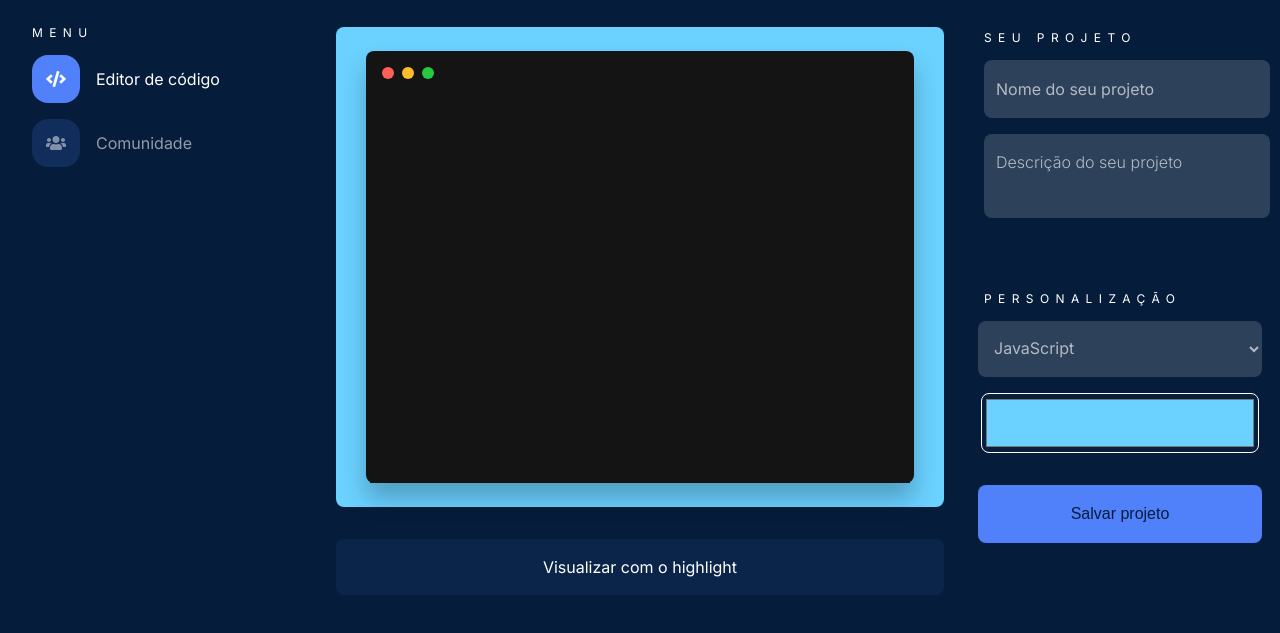
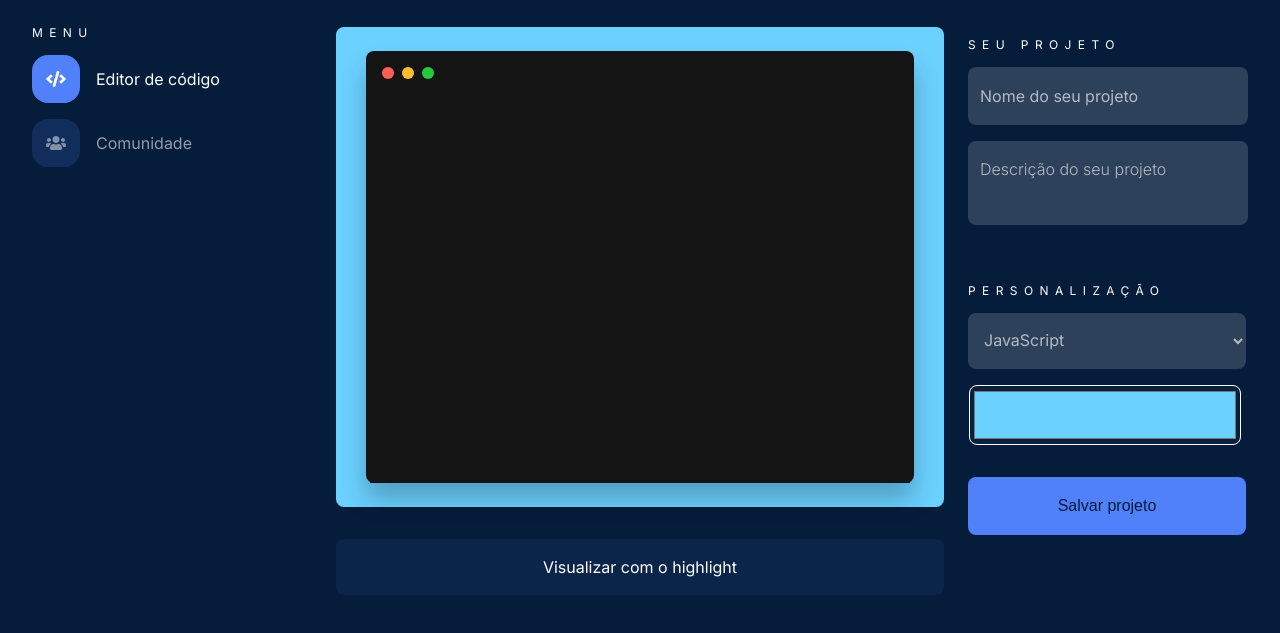
Before and after one commit to juamerico/desafio-alura-frontend, a plain HTML site: page index.html in a window 1280 px wide. Shown: the part 117-750 px from the top of the page. Drawn offline with Linux system fonts and the light colour scheme.

Commit message:
Tudo PERFEITAMENTE alinhado

```diff
--- a/css/base.css
+++ b/css/base.css
@@ -48,10 +48,10 @@ html {
 }
 
 main {
-    display: flex;
-    flex-flow: column wrap;
+    display: grid;
+    grid-template-columns: auto;
+    justify-items: center;
     align-items: center;
-    justify-content: center;
 }
 
 @media screen and (min-width: 768px) {
@@ -65,6 +65,6 @@ main {
         margin: 0 2rem;
         display: grid;
         grid-template-columns: 1fr 2fr 1fr;
-        grid-template-rows: auto;
+        grid-template-rows: auto auto auto;
     }
 }
--- a/css/centro.css
+++ b/css/centro.css
@@ -1,5 +1,6 @@
 .fundo-colorido {
     height: 70vh;
+    max-height: 500px;
     width: 90vw;
     margin-top: 2rem;
     background-color: var(--cor-select);
@@ -58,7 +59,7 @@
         place-self: start;
         justify-content: stretch;
         width: 100%;
-        grid-column: 2 / 3;
+        grid-area: 1 / 2 / 3 / 3;
     }
 
     .fundo-colorido {
--- a/css/centro_comunidade.css
+++ b/css/centro_comunidade.css
@@ -6,6 +6,7 @@
 
 .fundo-colorido {
     height: 50vh;
+    max-height: 300px;
     width: 90vw;
     margin-top: 2rem;
     background-color: var(--cor-projeto);
--- a/css/coluna_direita.css
+++ b/css/coluna_direita.css
@@ -1,15 +1,12 @@
-.coluna-direita {
-    position: absolute;
-    right: 50%;
-    transform: translateX(50%);
+.itens-menu-direito {
+    width: 100%;
 }
 
-.itens-menu-direito {
+.seu-projeto {
     width: 90vw;
-}
-.seu-projeto {
-    margin: 3rem 0;
-    margin-left: 1rem;
+    grid-row: 2 / 3;
+    margin-top: 2rem;
+    padding: 0;
 }
 
 .nome-projeto {
@@ -42,13 +39,13 @@ select option {
 }
 
 .personalizacao {
-    margin: 3rem 0;
-    margin: 0 1rem;
+    width: 90vw;
+    grid-row: 3 / 4;
+    margin-top: 2rem;
 }
 
 .seletor-cor {
     box-sizing: content-box;
-    margin: 1rem .25rem 0 .25rem;
 
     height: 3.5rem;
     border: 1px solid #ffffff;
@@ -58,7 +55,7 @@ select option {
 }
 
 .botao-salvar {
-    width: 90vw;
+    /* width: 90vw; */
     margin-bottom: 3rem;
     box-sizing: content-box;
 
@@ -73,19 +70,20 @@ select option {
 }
 
 @media screen and (min-width: 768px) {
-    .itens-menu-direito {
-        align-self: center;
+    .seu-projeto, .personalizacao {
+        margin-left: 0;
     }
 
-    .seu-projeto, .personalizacao {
-        margin-left: 0;
+    .seu-projeto {
+        place-self: center;
     }
 
     .personalizacao {
         width: 90vw;
         display: grid;
-        grid-template-columns: 15fr 1fr 15fr;
+        grid-template-columns: 1fr 1fr;
         grid-template-rows: auto auto auto;
+        column-gap: 1.5rem;
     }
 
     .personalizacao h3 {
@@ -98,30 +96,17 @@ select option {
     }
 
     .seletor-cor {
-        grid-area: 2 / 3 / 2 / 3;
+        grid-area: 2 / 2 / 2 / 2;
         width: 100%;
     }
 
     .botao-salvar {
-        grid-area: 3 / 1 / 3 / 4;
+        grid-area: 3 / 1 / 3 / 3;
         width: 100%;
     }
 }
 
 @media screen and (min-width: 1024px) {
-    .coluna-direita {
-        position: relative;
-        align-self: start;
-        margin-left: 2rem;
-
-        grid-column: 3 / 3;
-        grid-row: 1 / 3;
-
-        display: grid;
-        grid-template-columns: auto;
-        grid-template-rows: auto auto;
-    }
-
     .seu-projeto, .personalizacao {
         box-sizing: border-box;
         width: 100%;
@@ -129,19 +114,27 @@ select option {
     }
 
     .seu-projeto {
-        grid-area: 1 / 1 / 2 / 2;
+        grid-area: 1 / 3 / 1 / 3;
+        justify-self: end;
+        padding-left: 1.5rem;
         margin-top: 0;
     }
 
     .personalizacao {
-        grid-area: 2 / 1 / 3 / 2;
+        grid-area: 2 / 3 / 2 / 3;
+        justify-self: end;
+        align-items: stretch;
         display: flex;
         flex-direction: column;
-        margin-right: 0;
-        margin-top: 1.5rem;
+        padding-left: 1.5rem;
+        margin-top: 2rem;
+    }
+
+    .seletor-cor {
+        margin-left: .5%;
     }
 
     .itens-menu-direito {
-        width: 100%;
+        width: 95%;
     }
 }
--- a/index.html
+++ b/index.html
@@ -55,7 +55,7 @@
             <!-- CENTRO -->
 
             <div class="centro">
-                <div class="fundo-colorido">
+                <div class="fundo-colorido fundo__colorido--editor">
 
                     <div class="fundo-preto">
 
@@ -70,8 +70,6 @@
 
             <!-- COLUNA DIREITA -->
 
-            <menu>
-                <div class="coluna-direita">
             <div class="seu-projeto">
                 <h3>Seu projeto</h3>
 
@@ -94,9 +92,7 @@
                 <input class="botao-salvar itens-menu-direito" type="submit" value="Salvar projeto">
             </div>
 
-
-                </div>
-            </menu>
+            <script src="js/style.js"></script>
     </body>
 
 </html>
--- a/js/style.js
+++ b/js/style.js
@@ -1,11 +1,10 @@
-let autoLayout = document.querySelector(".auto-layout");
-let projeto = document.querySelector(".projeto");
-let container = document.querySelector(".container");
+// seletor de cor funcional na página do editor
 
-projeto.addEventListener("mouseover", function() {
-    autoLayout.classList.add("exibe");
-});
+let seletorCor = document.querySelector(".seletor-cor");
+let fundoColoridoEditor = document.querySelector(".fundo__colorido--editor");
 
-projeto.addEventListener("mouseout", function() {
-    autoLayout.classList.remove("exibe");
-});
+function trocaCor() {
+    fundoColoridoEditor.style.backgroundColor = seletorCor.value;
+}
+
+seletorCor.addEventListener("mouseout", trocaCor);
```
Also changed, not shown: comunidade.html (+1 -1 lines), js/style_comunidade.js (added, +14 -0 lines). Lines whose indentation alone changed are shown as unchanged.
